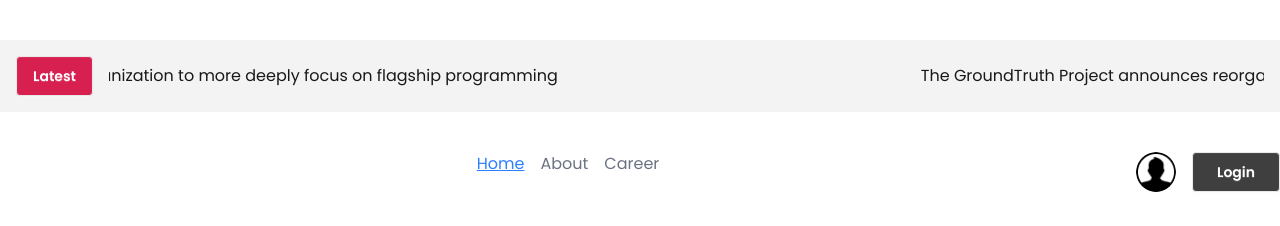
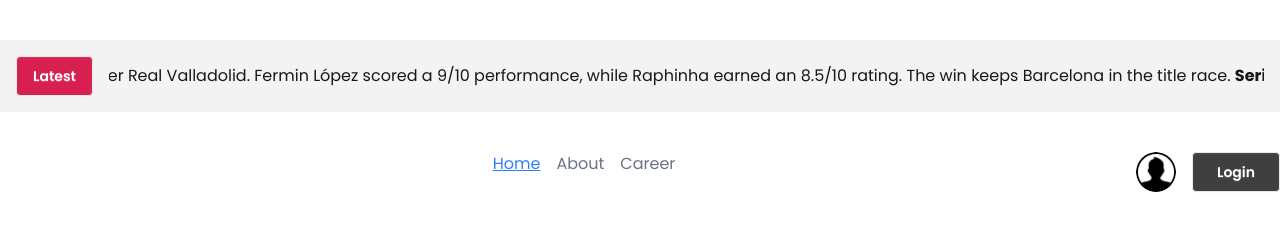
Before and after one commit to iftakhersifat/dragon-news, a React (Vite) app: page / in a window 1280 px wide. Shown: the part 174-400 px from the top of the page. Built offline with nearby package versions, Linux system fonts and the light colour scheme; no server answers.

Commit message:
added updated sections

```diff
--- a/src/Components/Header.jsx
+++ b/src/Components/Header.jsx
@@ -19,7 +19,7 @@ const Header = () => {
         <div className='flex items-center gap-4 mt-10 bg-[#F3F3F3] p-4'>
             <h1 className='btn bg-[#D72050] text-white'>Latest</h1>
         <Marquee pauseOnHover={true} speed={60}>
-            <p>The GroundTruth Project announces reorganization to more deeply focus on flagship programming</p>
+            <p><span className='font-bold'> La Liga : </span>  Barcelona secured a 2-1 victory over Real Valladolid. Fermin López scored a 9/10 performance, while Raphinha earned an 8.5/10 rating. The win keeps Barcelona in the title race. <span className='font-bold'> Serie A :</span> Napoli now need only seven points from their remaining three games to clinch the Serie A title, maintaining their advantage over Inter Milan. <span className='font-bold'> Premier League & English Football : </span> Premier League champions Liverpool face Chelsea today. Manager Arne Slot may rotate the squad, providing opportunities to fringe players as the team aims to surpass Manchester City's record for the largest title-winning margin. <span className='font-bold'> Bundesliga :</span> Bayern Munich's title celebrations are postponed after a draw with RB Leipzig. The Bundesliga title race remains open with a few games left. <span className='font-bold'> Transfer News :</span> Manchester United are reportedly making a move to sign Bayer Leverkusen defender Jonathan Tah, potentially outmaneuvering Barcelona, who were also interested in the player.  </p>
         </Marquee>
         </div>
 
--- a/src/Components/Navbar.jsx
+++ b/src/Components/Navbar.jsx
@@ -21,7 +21,7 @@ const Navbar = () => {
         <div className='flex justify-between mt-10 container mx-auto'>
             <div>{user && user.email}</div>
             <div>
-                <nav className="space-x-4">
+                <nav className="space-x-4 ml-8">
                     <NavLink className={({isActive})=>isActive ? "text-blue-500 underline" : "text-gray-500"}
                     to="/">Home</NavLink>
                     <NavLink className={({isActive})=>isActive ? "text-blue-500 underline" : "text-gray-500"}
```
